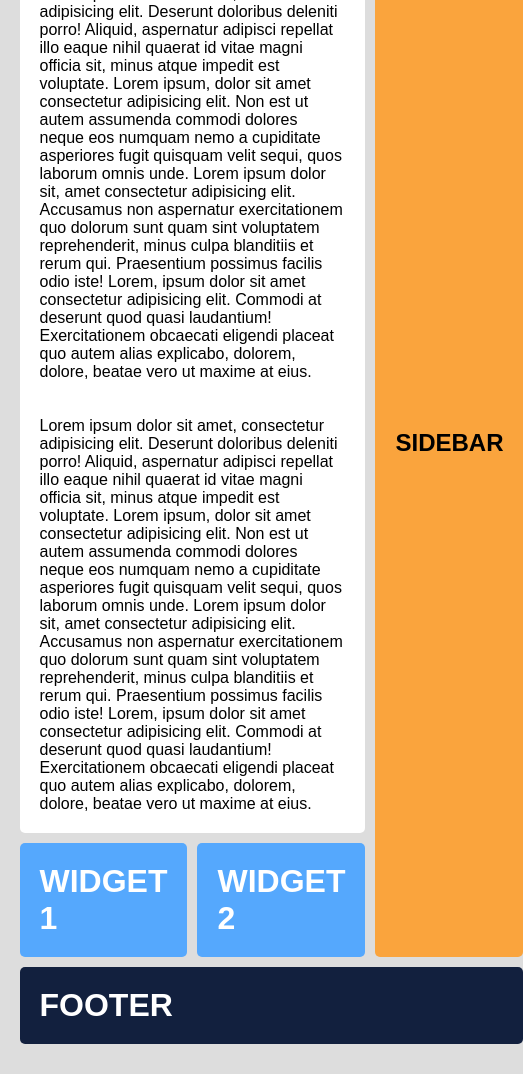
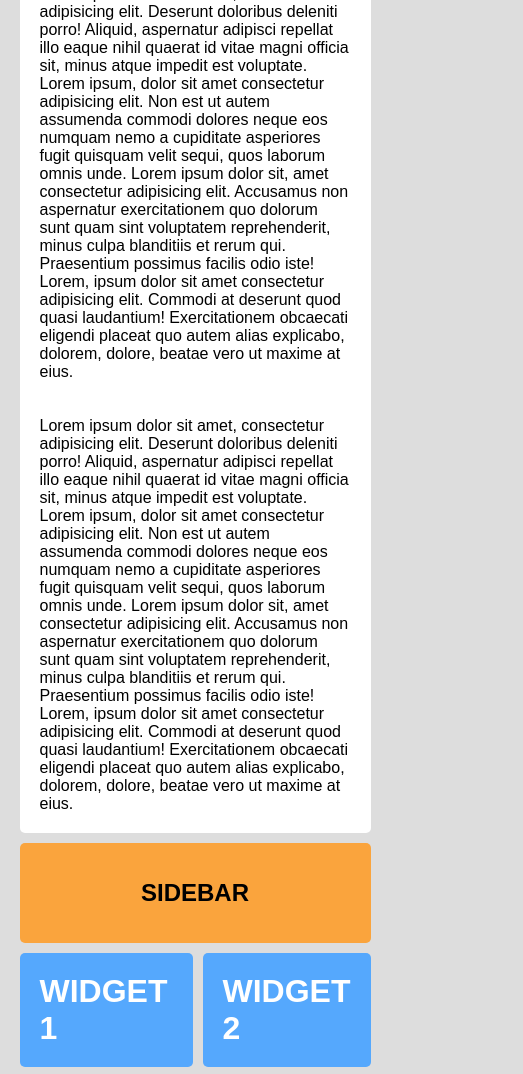
Before and after one commit to dyhalmeida/basic-css-grid-flex, a plain HTML site: page index.html in a window 390 px wide. Shown: the part 179-1253 px from the top of the page, 523 px wide, since content can reach past the window. Drawn offline with Linux system fonts and the light colour scheme.

Commit message:
grid responsivo com @media screen

```diff
--- a/style.css
+++ b/style.css
@@ -4,7 +4,8 @@
   box-sizing: border-box;
 }
 
-html, body {
+html,
+body {
   background: #ddd;
   color: #000;
   font-family: Arial, Helvetica, sans-serif;
@@ -45,6 +46,7 @@ html, body {
 }
 
 .container .aside {
+  min-height: 100px;
   background: #faa43d;
   grid-column: span 1; /* Define a espanção de 1 coluna */
   grid-row: span 2; /* Define a espanção de 2 linha */
@@ -67,3 +69,32 @@ html, body {
   color: #fff;
   grid-column: 1 / -1;
 }
+
+@media screen and (max-width: 592px) {
+
+}
+@media screen and (max-width: 656px) {
+
+}
+@media screen and (max-width: 752px) {
+  .container .main {
+    grid-column: 1 / -1;
+  }
+
+  .container .aside {
+    grid-column: 1 / -1;
+  }
+
+  .container .widget-1 {
+    grid-column: span 2;
+  }
+}
+@media screen and (max-width: 1088px) {
+
+}
+@media screen and (max-width: 1312px) {
+
+}
+@media screen and (max-width: 1600px) {
+
+}
```
Lines whose indentation alone changed are shown as unchanged.
